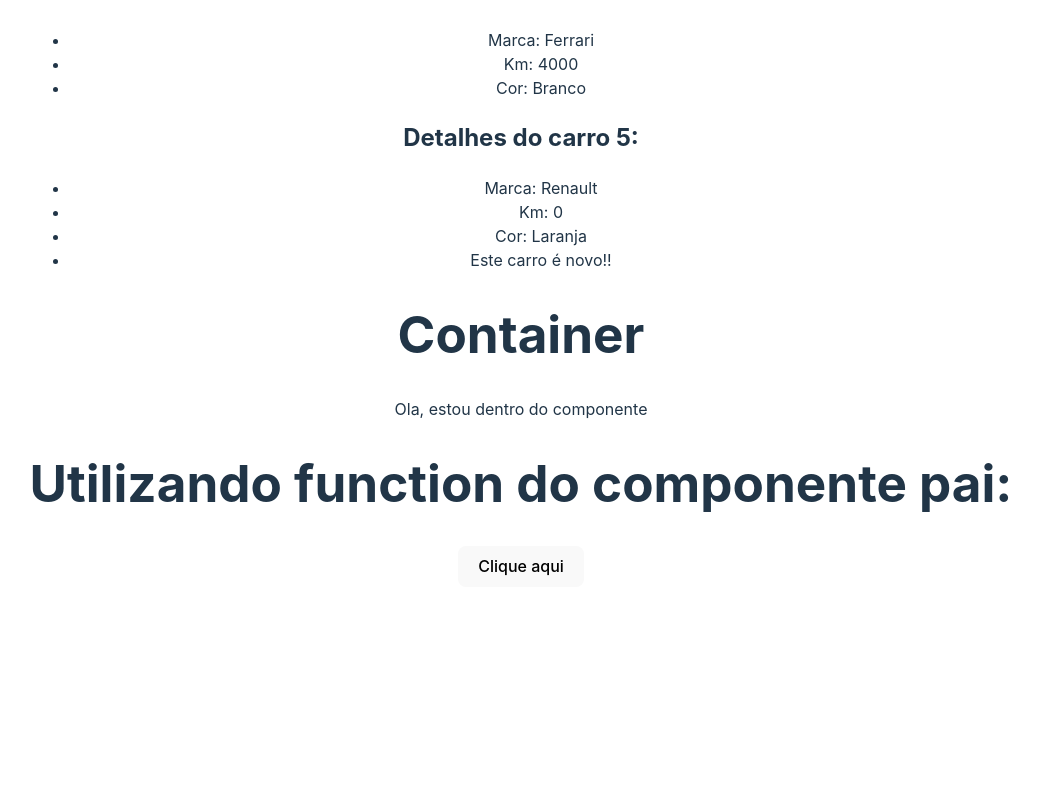
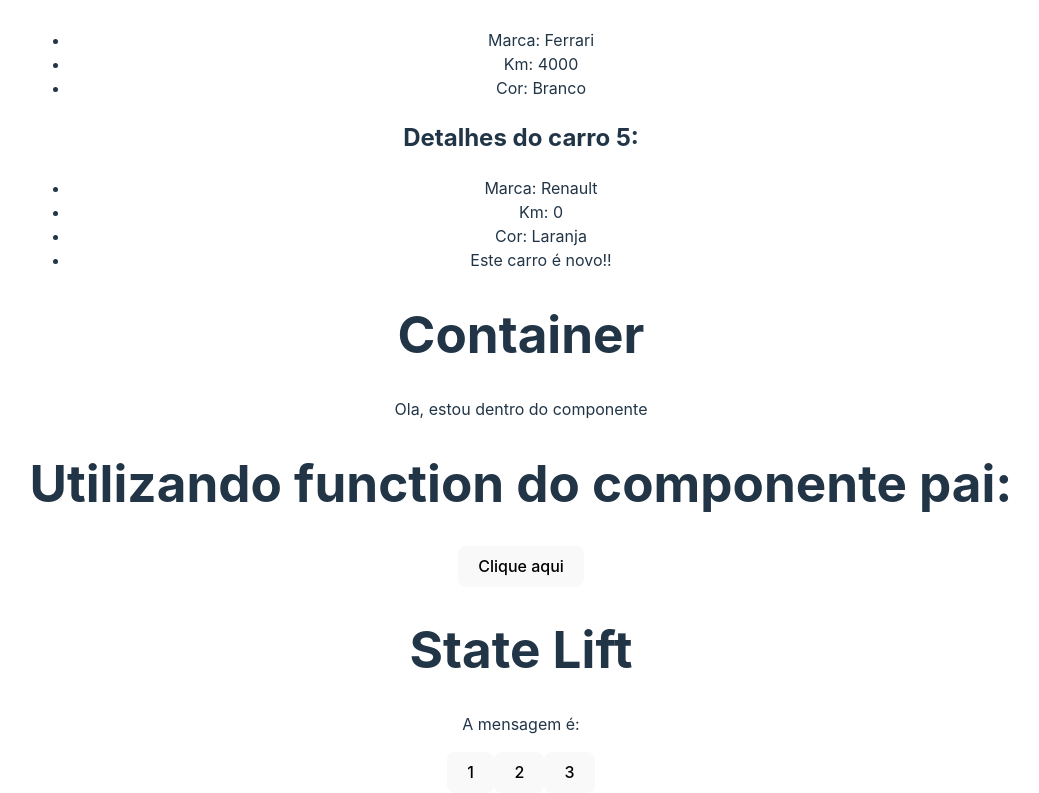
Before and after one commit to VictorLapaDev/React-Course-Matheus-Battiti, a React (Vite) app in the folder 3-Avancado-Em-React/ImageProject/: page / in a window 1280 px wide. Shown: the part 2264-3057 px from the top of the page, without its empty margins (119-1158 px from the left). Before the commit the page ends 2851 px from the top, so only its background shows below. Built offline with nearby package versions, Linux system fonts and the light colour scheme.

Commit message:
feat: state lift

```diff
--- a/3-Avancado-Em-React/ImageProject/src/App.tsx
+++ b/3-Avancado-Em-React/ImageProject/src/App.tsx
@@ -1,3 +1,4 @@
+import { useState } from 'react'
 import './App.css'
 import vovo from "./assets/vovoMax.jfif"
 import CarDetails from './components/CarDetails'
@@ -7,6 +8,8 @@ import ExportFunction from './components/ExportFunction'
 import ListRender from './components/ListRender'
 import ManageData from './components/ManageData'
 import ShowUserName from './components/ShowUserName'
+import Message from './components/Message'
+import ChangeMessageState from './components/ChangeMessageState'
 
 function App() {
 
@@ -21,6 +24,13 @@ function App() {
 
   function showMessage(){
     alert("Evento do componente pai ")
+  }
+
+
+  const [message, setMessage] = useState("");
+
+  const messageHandle = (msg) =>{
+    setMessage(msg);
   }
   return (
     <>
@@ -59,11 +69,9 @@ function App() {
     {/* reutilização com loops */}
     {car.map((item) => {
       return(
-
         <CarDetails key={item.id} brand={item.marca} km={item.km} color={item.cor} novo={item.novo} id={item.id}/>
       )
     })}
-
 
     {/* utilizando html dentro do componente utilizando o children */}
     <Container>
@@ -72,6 +80,11 @@ function App() {
 
     {/* executando função em componente filho do componente pai */}
     <ExportFunction myFunction={showMessage}/>
+
+
+    {/* state lift */}
+    <Message message={message}/>
+    <ChangeMessageState MyFunction={messageHandle}/>
     </>
   )
 }
--- /dev/null
+++ b/3-Avancado-Em-React/ImageProject/src/components/ChangeMessageState.tsx
@@ -0,0 +1,16 @@
+interface prop{
+    MyFunction: (message: string) => void;
+}
+const ChangeMessageState: React.FC<prop> = ({MyFunction}) => {
+    const messages = ["oi", "ola", "ola, tude bem?"];
+
+  return (
+    <div>
+        <button onClick={() => MyFunction(messages[0])}>1</button>
+        <button onClick={() => MyFunction(messages[1])}>2</button>
+        <button onClick={() => MyFunction(messages[2])}>3</button>
+    </div>
+  )
+}
+
+export default ChangeMessageState
--- /dev/null
+++ b/3-Avancado-Em-React/ImageProject/src/components/Message.tsx
@@ -0,0 +1,14 @@
+interface prop{
+    message: string
+}
+
+const Message = ({message}: prop) => {
+  return (
+    <div>
+        <h1>State Lift</h1>
+        <p>A mensagem é: {message}</p>
+    </div>
+  )
+}
+
+export default Message
```
